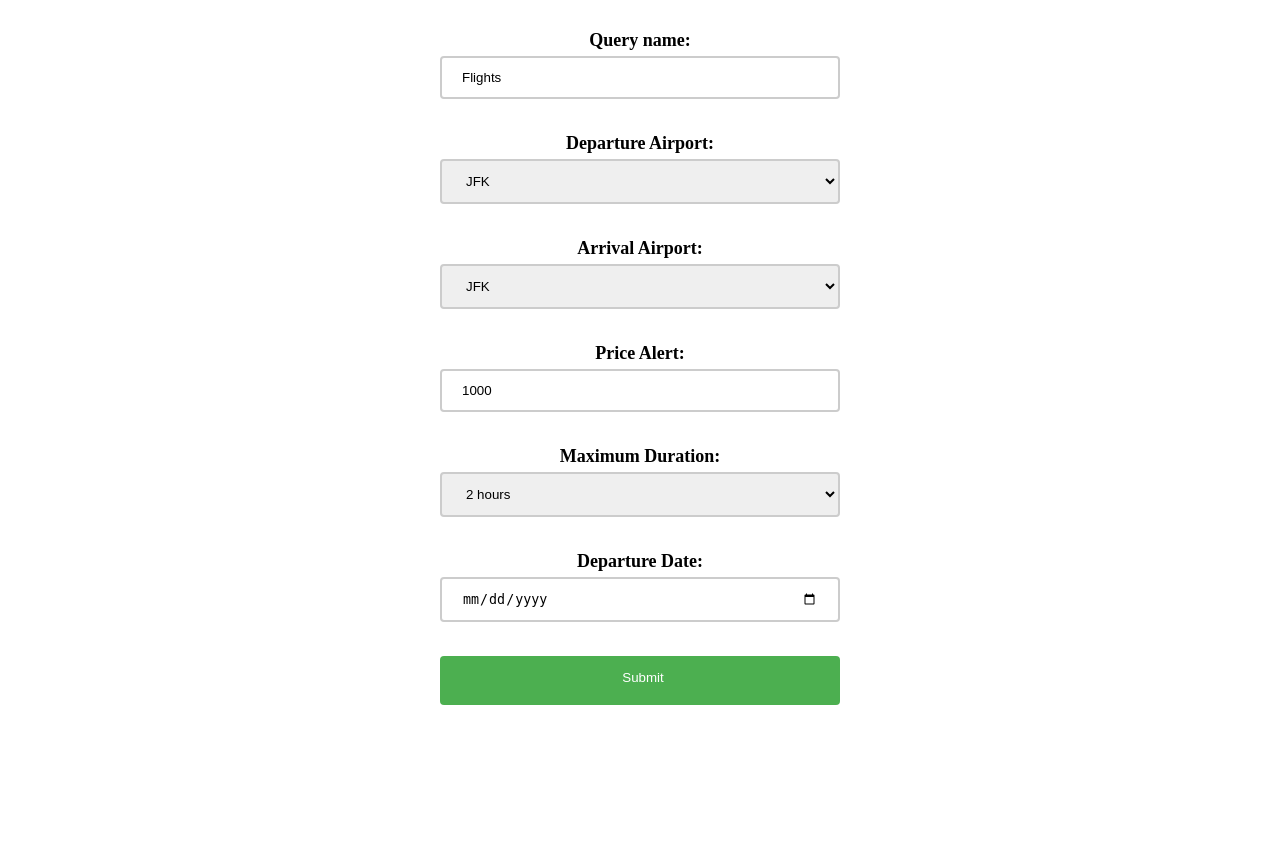
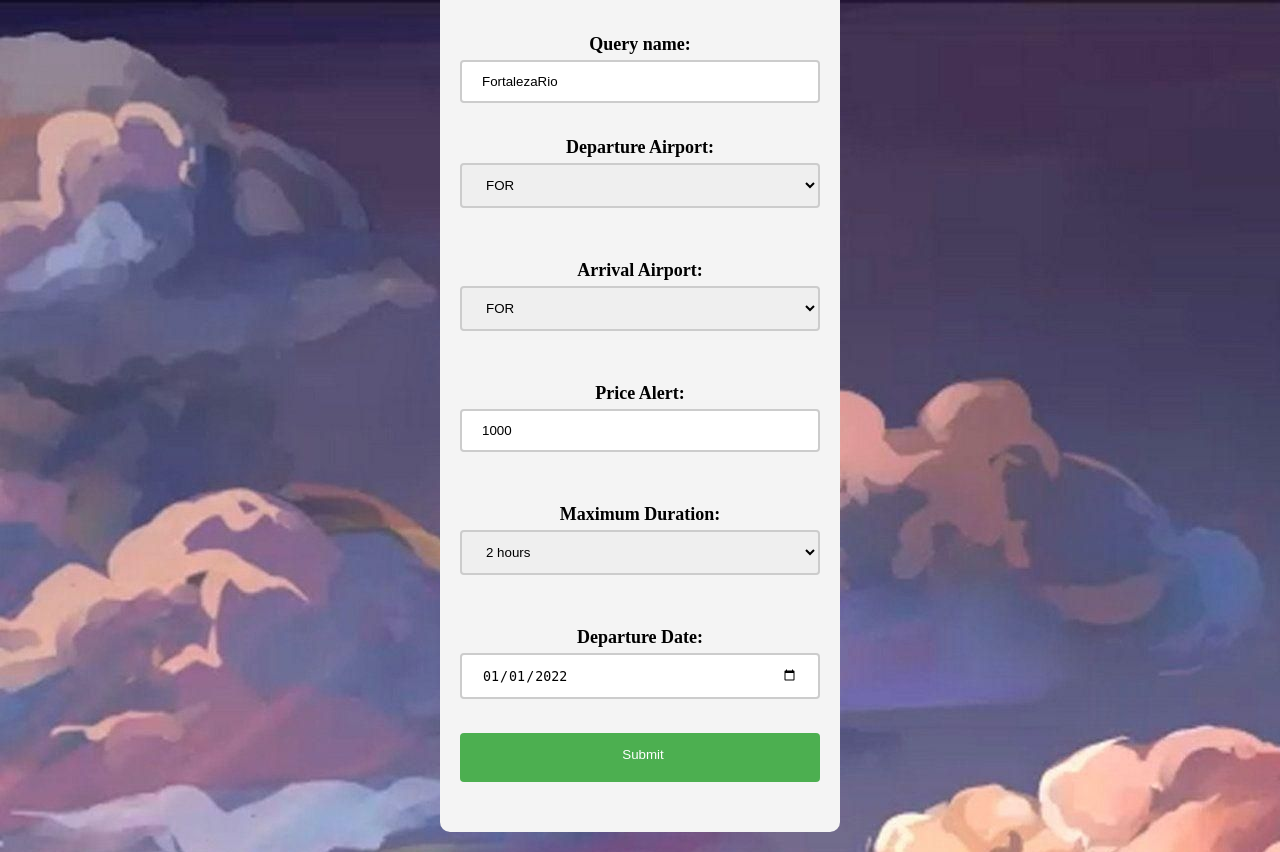
Before and after one commit to mateusb12/TravelScrapper, a Flask app: page /query_creator in a window 1280 px wide. Before the commit the page ends 705 px from the top, so only its background shows below. Run offline with Flask 2, Linux system fonts and the light colour scheme.

Commit message:
query creation

```diff
--- a/interface/flask_run.py
+++ b/interface/flask_run.py
@@ -4,6 +4,7 @@ from typing import Optional
 from flask import Flask, request, render_template, redirect, url_for, session
 
 from firebase_data.firebase_factory import FirebaseFactory, get_dummy_flights
+from price_monitor.flight_utils import convert_html_date
 
 factory: FirebaseFactory = FirebaseFactory()
 app = Flask(__name__)
@@ -48,15 +49,16 @@ def forms():
     if request.method == 'GET':
         return render_template('query_form.html')
     print("You have clicked on the submit button!")
-    flight_results = {
-        'folder_name': request.form['folder-name'],
-        'departure_airport': request.form['departure-airport'],
-        'arrival_airport': request.form['arrival-airport'],
-        'price': request.form['price'],
-        'duration': request.form['duration']
+    res = dict(request.form)
+    desired_query = {
+        "departureAirport": request.form['departure-airport'],
+        "arrivalAirport": request.form['arrival-airport'],
+        "departureDate": convert_html_date(request.form['departure-date'])
     }
+    result = factory.firebase_query.create_query(desired_query)
+    print(result)
     # return render_template('flight_results.html', results=flight_results)
-    return redirect(url_for('results', results=flight_results))
+    # return redirect(url_for('results', results=flight_results))
 
 
 @app.route("/flight_results", methods=['GET', 'POST'])
--- a/interface/static/flight_form_style.css
+++ b/interface/static/flight_form_style.css
@@ -1,8 +1,32 @@
+body {
+    display: flex;
+    background-image: url('../static/wallpapers/background.jpg');
+    align-items: center;
+    justify-content: center;
+    height: 100vh;
+}
+
+.background-window {
+    background-color: #f4f4f4;
+    display: flex;
+    justify-content: center;
+    flex-direction: column;
+    padding: 20px;
+    border-radius: 20px;
+    margin: 20px auto;
+    text-align: center;
+}
+
+.rounded {
+    border-radius: 10px;
+}
+
 form {
     width: 400px;
     margin: 0 auto;
     text-align: center;
 }
+
 label {
     font-size: 18px;
     font-weight: bold;
@@ -10,6 +34,7 @@ label {
     margin-bottom: 1px;
     margin-top: 30px;
 }
+
 input[type="text"], select {
     width: 100%;
     padding: 12px 20px;
@@ -18,6 +43,7 @@ input[type="text"], select {
     border: 2px solid #ccc;
     border-radius: 4px;
 }
+
 input[type="submit"] {
     width: 100%;
     background-color: #4CAF50;
@@ -28,9 +54,11 @@ input[type="submit"] {
     border-radius: 4px;
     cursor: pointer;
 }
+
 input[type="submit"]:hover {
     background-color: #45a049;
 }
+
 input[type="date"] {
     width: 100%;
     padding: 12px 20px;
--- a/interface/templates/flight_data_viewer.html
+++ b/interface/templates/flight_data_viewer.html
@@ -56,6 +56,11 @@
                                 <span class="data-label">{{ key }}:</span>
                                 <span class="data-value">{{ value }}</span>
                             </div>
+                            {% if loop.last %}
+                                <div class="data-sub-item">
+                                    <button class="delete-button" style="color: red;">Delete</button>
+                                </div>
+                            {% endif %}
                         {% endfor %}
                     </div>
                 </div>
--- a/interface/templates/flight_user_details.html
+++ b/interface/templates/flight_user_details.html
@@ -52,9 +52,9 @@
 <div class="background-window rounded">
     <div class="rounded">
         <h2>User Email: {{ username }}</h2>
-        <a href="#" class="btn saved">Saved Flights</a>
-        <a href="#" class="btn saved">Saved Queries</a>
-        <a href="#" class="btn create">Create Queries</a>
+        <a href="/flight_data_viewer" class="btn saved">Saved Flights</a>
+        <a href="/flight_query_viewer" class="btn saved">Saved Queries</a>
+        <a href="/query_creator" class="btn create">Create Queries</a>
     </div>
 </div>
 </body>
--- a/interface/templates/query_form.html
+++ b/interface/templates/query_form.html
@@ -10,23 +10,24 @@
 <body>
 
 <form id="form" method="post">
+    <div class="background-window rounded">
         <label for="query-name">Query name:</label>
-      <input type="text" id="query-name" name="folder-name" value="Flights">
+        <input type="text" id="query-name" name="folder-name" value="FortalezaRio">
         <label for="departure-airport">Departure Airport:</label>
         <select id="departure-airport" name="departure-airport">
-        <option value="JFK">JFK</option>
-        <option value="ORD">ORD</option>
-        <option value="ATL">ATL</option>
-        <option value="LAX">LAX</option>
+            <option value="FOR">FOR</option>
+            <option value="RIO">RIO</option>
+            <option value="SAO">SAO</option>
+            <option value="BSB">BSB</option>
             <option value="DFW">DFW</option>
             <option value="other">Other</option>
         </select><br>
         <label for="arrival-airport">Arrival Airport:</label>
         <select id="arrival-airport" name="arrival-airport">
-        <option value="JFK">JFK</option>
-        <option value="ORD">ORD</option>
-        <option value="ATL">ATL</option>
-        <option value="LAX">LAX</option>
+            <option value="FOR">FOR</option>
+            <option value="RIO">RIO</option>
+            <option value="SAO">SAO</option>
+            <option value="BSB">BSB</option>
             <option value="DFW">DFW</option>
             <option value="other">Other</option>
         </select><br>
@@ -39,10 +40,15 @@
             <option value="6">6 hours</option>
             <option value="8">8 hours</option>
             <option value="10">10 hours</option>
-      </select><br>
+        </select>
+
+        <br>
+
         <label for="departure-date">Departure Date:</label>
-    <input type="date" id="departure-date" name="departure-date">
+        <input type="date" id="departure-date" name="departure-date" value="2022-01-01">
         <input type="submit" value="Submit">
+    </div>
+
 </form>
 
 <script src="../static/flight_query_logic.js"></script>
```
Also changed, not shown: interface/templates/flight_query_viewer.html (+14 -0 lines), price_monitor/flight_utils.py (+9 -1 lines). Lines whose indentation alone changed are shown as unchanged.
